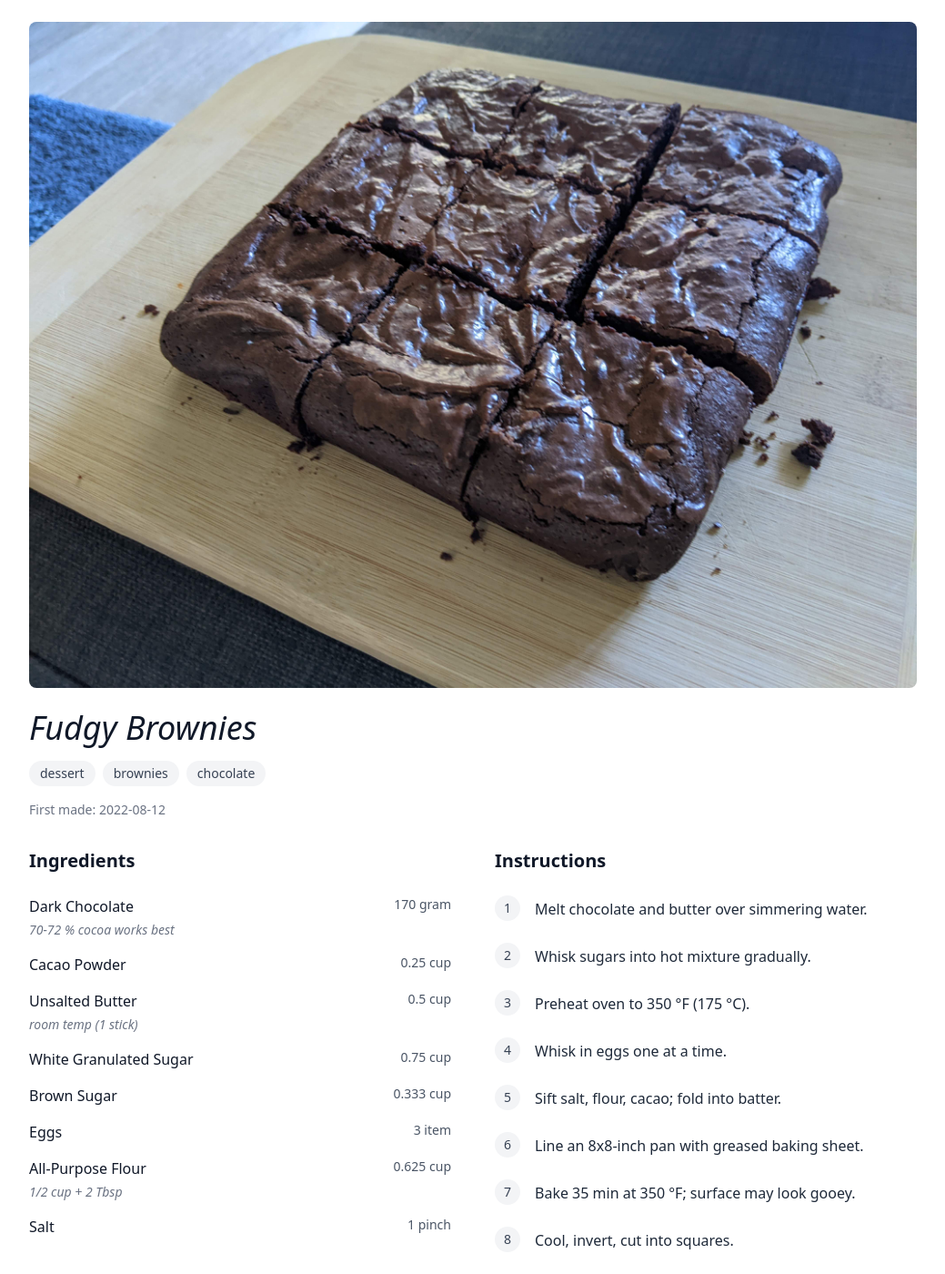
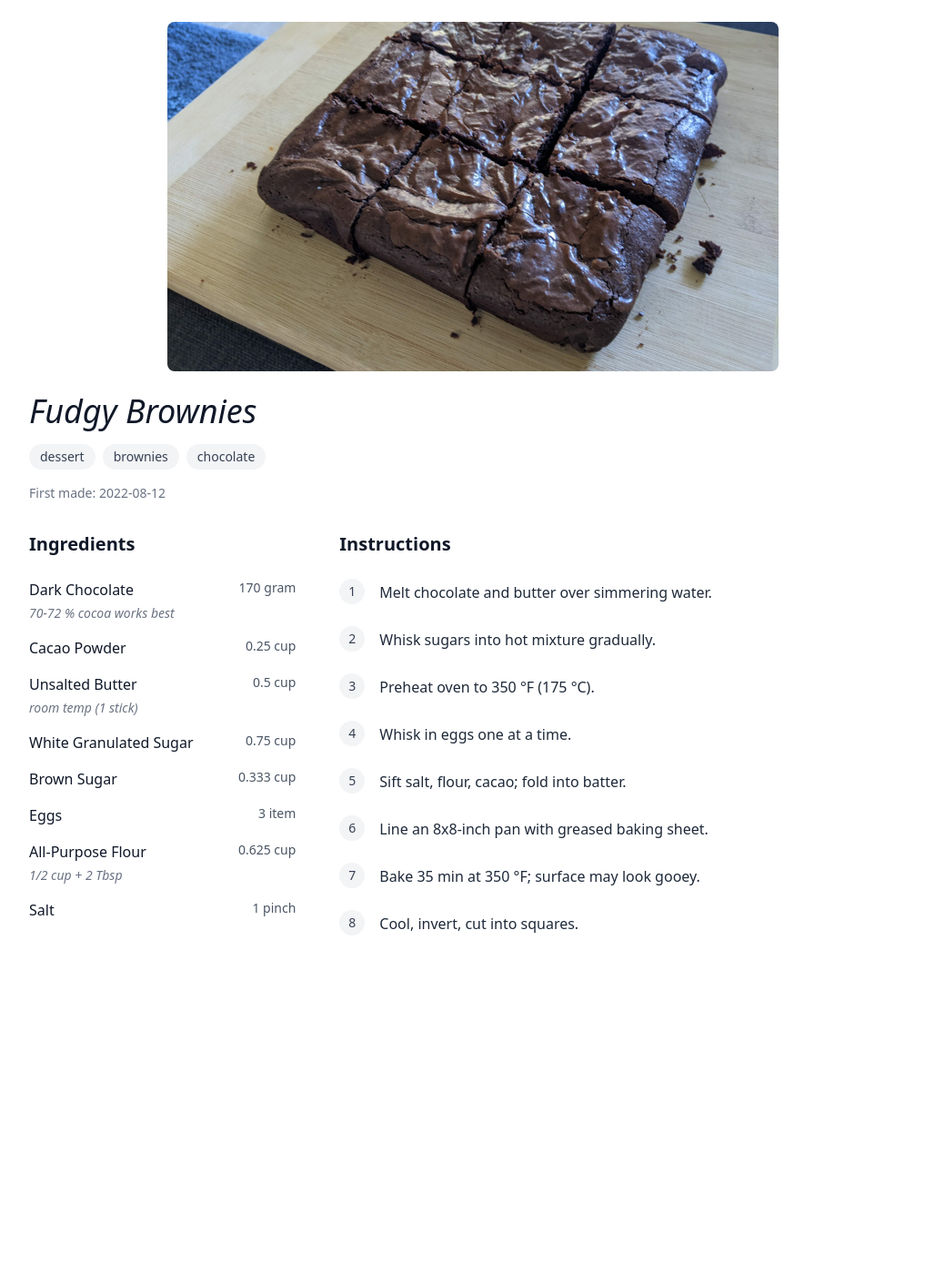
Before and after one commit to makto-toruk/recipe-architect, a Next.js app: page /recipes/fudgy_brownies in a window 1280 px wide. Shown: the whole page at 91% size, without its empty margins (120-1159 px from the left). After the commit the page ends 1052 px from the top, so only its background shows below. Built offline with nearby package versions, Linux system fonts and the light colour scheme.

Commit message:
col widths

```diff
--- a/app/recipes/[slug]/page.tsx
+++ b/app/recipes/[slug]/page.tsx
@@ -34,10 +34,10 @@ export default async function Page(props: { params: { slug: string } }) {
           <RecipeInstructions recipe={recipe} />
         </div>
 
-        {/* Desktop: Side-by-side Layout */}
-        <div className="hidden lg:grid lg:grid-cols-2 lg:gap-12">
-          {/* Left Column - Ingredients */}
-          <div>
+        {/* Desktop: Side-by-side Layout - 1/3 ingredients, 2/3 instructions */}
+        <div className="hidden lg:grid lg:grid-cols-3 lg:gap-12">
+          {/* Left Column - Ingredients (1/3) */}
+          <div className="lg:col-span-1">
             <RecipeIngredients
               recipe={recipe}
               ingredients={ingredients}
@@ -45,8 +45,8 @@ export default async function Page(props: { params: { slug: string } }) {
             />
           </div>
 
-          {/* Right Column - Instructions */}
-          <div>
+          {/* Right Column - Instructions (2/3) */}
+          <div className="lg:col-span-2">
             <RecipeInstructions recipe={recipe} />
           </div>
         </div>
--- a/components/RecipeHeader.tsx
+++ b/components/RecipeHeader.tsx
@@ -10,11 +10,13 @@ export default function RecipeHeader({ recipe }: Props) {
   return (
     <header className="mb-8">
       {image && (
-        <img
-          src={`/images/${image}`}
-          alt={title}
-          className="w-full h-auto rounded-lg mb-6"
-        />
+        <div className="w-full max-w-2xl mx-auto mb-6">
+          <img
+            src={`/images/${image}`}
+            alt={title}
+            className="w-full h-auto max-h-96 object-cover rounded-lg"
+          />
+        </div>
       )}
 
       <h1 className="text-4xl font-light italic mb-4 text-gray-900">{title}</h1>
```
